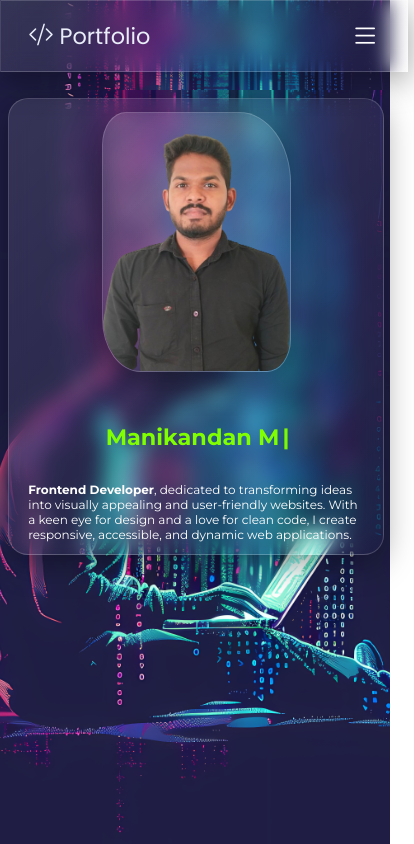
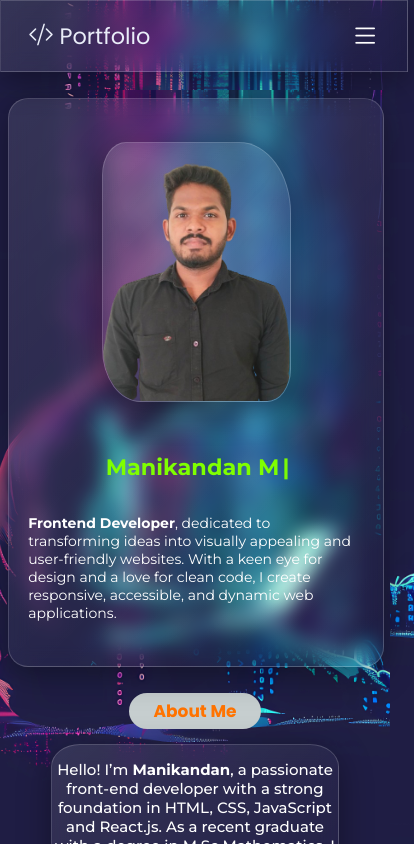
Before and after one commit to Manikandan-M-dev/manikandanportfolio, a React (Create React App) app: page / in a window 390 px wide. Shown: the top 844 px of the page, 414 px wide, since content can reach past the window. Built offline with nearby package versions, Linux system fonts and the light colour scheme.

Commit message:
completed

```diff
--- a/src/Assets/about.css
+++ b/src/Assets/about.css
@@ -144,7 +144,7 @@
     width: 40%;
   }
   .aboutcontent p:first-child {
-    font-size:14px;
+    font-size:15px;
   }
   .aboutcontent button{
     padding: 6px 25px;
--- a/src/Assets/contact.css
+++ b/src/Assets/contact.css
@@ -2,6 +2,8 @@
     text-align: center;
     padding: 2rem;
     margin:2.5rem 0rem;
+    /* height: 100vh;
+    width: 100vw; */
   }
   .contact h2 span  {
     background-color: #c6cecf;
@@ -62,6 +64,8 @@
     .contact {
       padding:0.5rem;
       margin: 2.2rem 0rem;
+      height: 100vh;
+    width: 100vw;
     }
     .contactinfo{
       width: 100%;
@@ -80,7 +84,9 @@
   @media screen and  (max-width: 425px) {
     .contact {
       padding: 0.5rem;
-      height: 100vh;
+      /* height: 70vh; */
+      /* height: 100vh;
+    width: 100vw; */
     }
   .contactinfo{
     width: 80%;
@@ -101,11 +107,15 @@
   @media screen and  (max-width: 375px) {
     .contact {
       padding: 0.5rem;
+      /* height: 100vh;
+    width: 100vw; */
     }
   }
 
   @media screen and  (max-width: 320px) {
     .contact {
       padding: 0.5rem;
+      /* height: 100vh;
+    width: 100vw; */
     }
   }
--- a/src/Assets/home.css
+++ b/src/Assets/home.css
@@ -7,6 +7,7 @@
 
 .home {
   padding-top: 15px;
+  /* height: 100vh; */
 }
 
 .Homemain {
@@ -22,6 +23,8 @@
   border-radius: 20px;
   border: 1px solid rgba(255, 255, 255, 0.18);
   box-shadow: 0 8px 32px 0 rgba(0, 0, 0, 0.37);
+  padding:50px 0px;
+  /* height: 100vh; */
 }
 
 .homedescription {
@@ -47,7 +50,7 @@
 
 .myimg {
   width: 40%;
-  height: 80vh;
+  /* height: 80vh; */
   display: flex;
   justify-content: center;
   align-items: center;
@@ -81,7 +84,7 @@
 @media screen and (max-width: 768px) {
   .myimg {
     width: 45%;
-    height: 70vh;
+    /* height: 70vh; */
   }
 
   .home {
@@ -90,7 +93,7 @@
 
   .homedescription {
     width: 45%;
-    height: 70vh;
+    /* height: 70vh; */
   }
 
   .homedescription p {
@@ -100,27 +103,35 @@
     font-size: 1.2rem;
   }
 }
-
+@media screen and (max-width:500px){
+  .homedescription {
+    width: 100%;
+    height:auto;
+  }
+  .myimg {
+    width: 100%;
+    height:auto;
+  }
+}
 @media screen and (max-width:425px) {
   .homedescription {
     width: 100%;
     height:auto;
   }
-  .home{
-    height: 100vh;
-  }
   .myimg {
     width: 100%;
     height:auto;
   }
-
+  .Homemain{
+    padding: 30px 0;
+  }
   .homedescription h1 {
     font-size: 1.4rem;
     text-align: center;
   }
 
   .homedescription p {
-    font-size:12px;
+    font-size:14px;
   }
 
   .myphoto {
--- a/src/Pages/Header.jsx
+++ b/src/Pages/Header.jsx
@@ -19,7 +19,7 @@ const Header = () => {
         <Link to="about" smooth={true} duration={500} offset={-40} className="nav-link"tabIndex={0}
         onClick={closeMenu}activeClass="active"spy={true}>About</Link>
         <Link  to="projects"  smooth={true} duration={500} offset={-50} className="nav-link"tabIndex={0}onClick={closeMenu}activeClass="active"spy={true}>Projects</Link>
-        <Link to="contact" smooth={true} duration={500} offset={-60} className="nav-link" tabIndex={0}onClick={closeMenu}activeClass="active"spy={true}>Contact</Link>
+        <Link to="contact" smooth={true} duration={500} offset={-40} className="nav-link" tabIndex={0}onClick={closeMenu}activeClass="active"spy={true}>Contact</Link>
       </nav>
     </header>
   );
```
